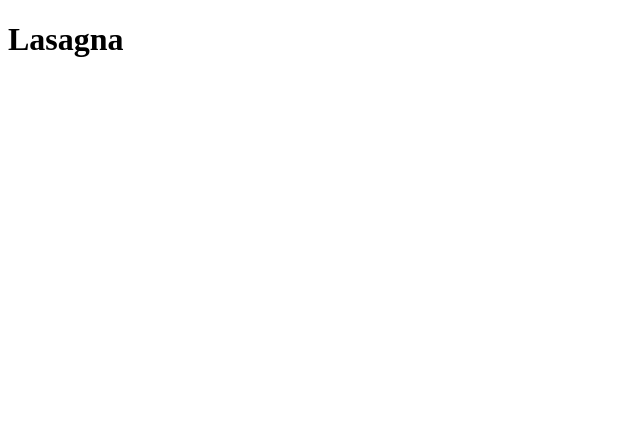
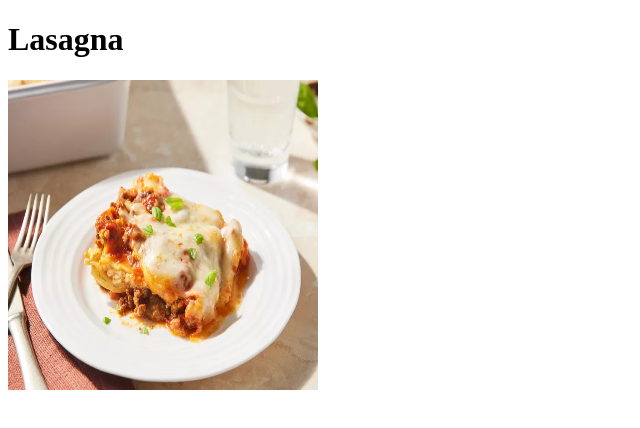
Before and after one commit to seeques/odin-recipes, a plain HTML site: page recipes/lasagna.html in a window 1280 px wide. Shown: the whole page, without its empty margins (0-640 px from the left). Drawn offline with Linux system fonts and the light colour scheme.

Commit message:
Add a lasagna image to the lasagna HTML file

```diff
--- a/recipes/lasagna.html
+++ b/recipes/lasagna.html
@@ -8,6 +8,7 @@
 
 <body>
     <h1>Lasagna</h1>
+    <img src="../images/lasagna.jpg" width="310" height="310">
 </body>
 
 </html>
```
Also changed, not shown: images/lasagna.jpg (added).
